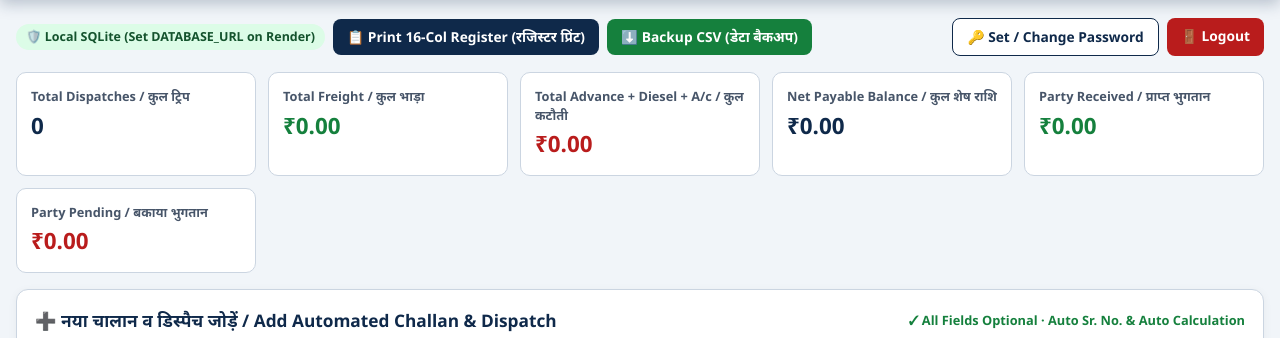
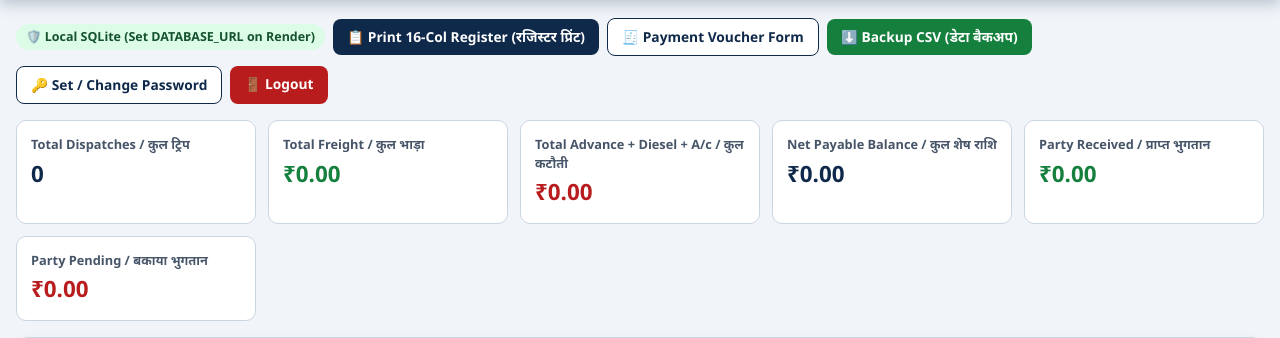
Before and after one commit to Shivam3946/mahadev-transport-portal, a Flask app: page / in a window 1280 px wide. Shown: the part 85-423 px from the top of the page. Run offline with Flask 3, Linux system fonts and the light colour scheme; a user stored in the database is signed in; some libraries are stand-ins or nearby versions.

Commit message:
Update dashboard.html

```diff
--- a/templates/dashboard.html
+++ b/templates/dashboard.html
@@ -103,6 +103,9 @@
     <span class="db-pill">🛡️ {{ db_mode }}</span>
     <a href="{{ url_for('print_register', date=date_filter) }}" target="_blank" class="btn btn-navy">
       📋 Print 16-Col Register (रजिस्टर प्रिंट)
+    </a>
+    <a href="{{ url_for('payment_voucher_form') }}" class="btn btn-outline">
+      🧾 Payment Voucher Form
     </a>
     <a href="{{ url_for('export_csv') }}" class="btn btn-success">
       ⬇️ Backup CSV (डेटा बैकअप)
```
